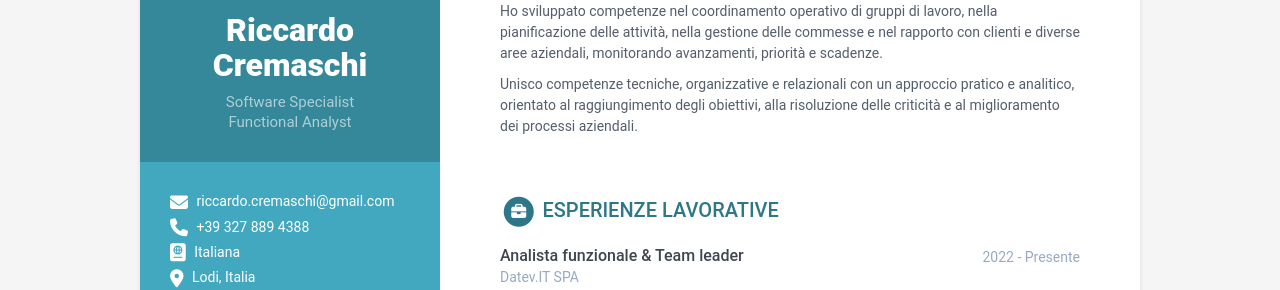
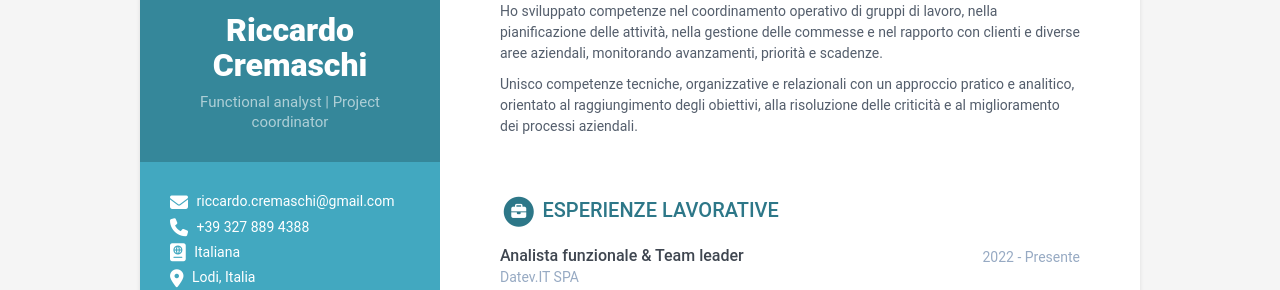
Before and after one commit to riccardocremaschi/cv, a Jekyll site: the page built from index.html, in a window 1280 px wide. Shown: the part 212-502 px from the top of the page. Built offline with Jekyll 4.4.1, drawn with Linux system fonts in a browser that asks for light colours.

Commit message:
Update data.yml
Modifica tagline

```diff
--- a/_data/data.yml
+++ b/_data/data.yml
@@ -3,7 +3,7 @@ sidebar:
   about: false
   education: true
   name: Riccardo Cremaschi
-  tagline: Software Specialist - Functional Analyst
+  tagline: Functional analyst | Project coordinator
   avatar: profilecv.png
   email: riccardo.cremaschi@gmail.com
   phone: '+39 327 889 4388'
```
